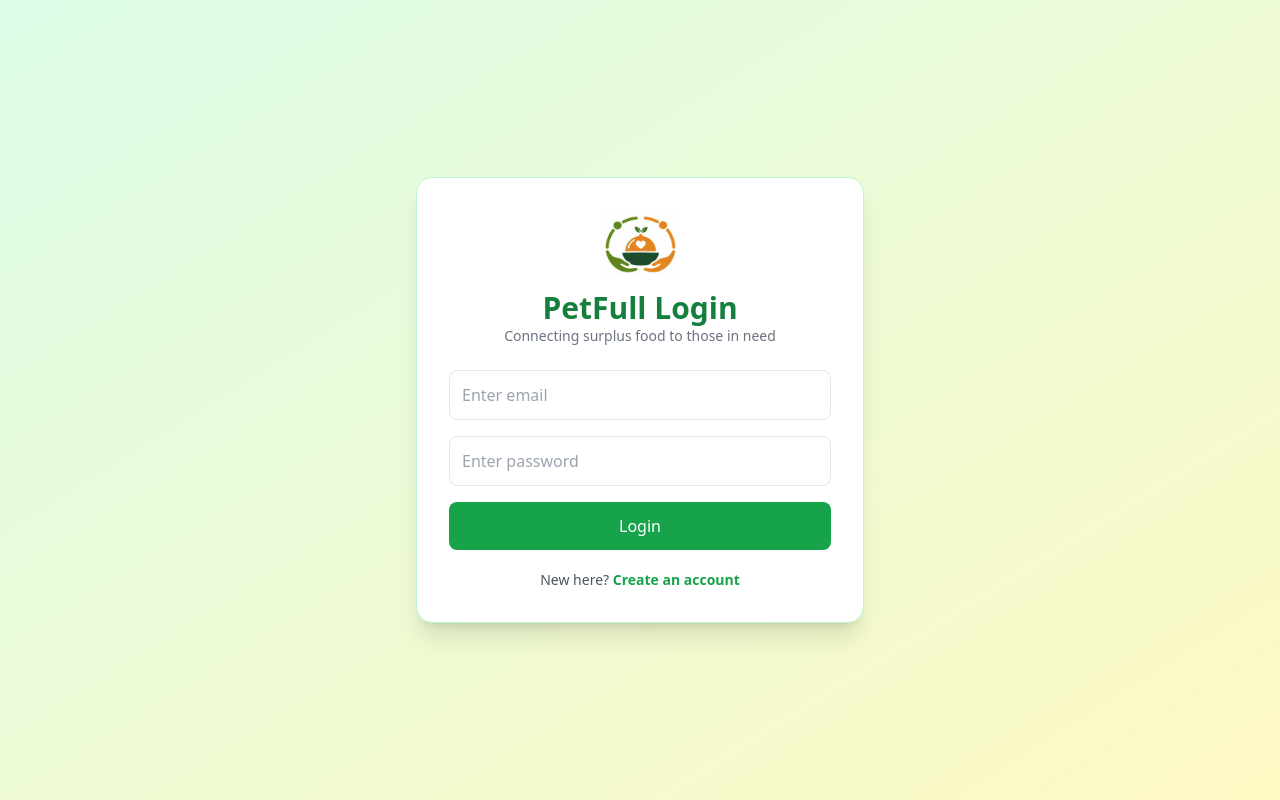
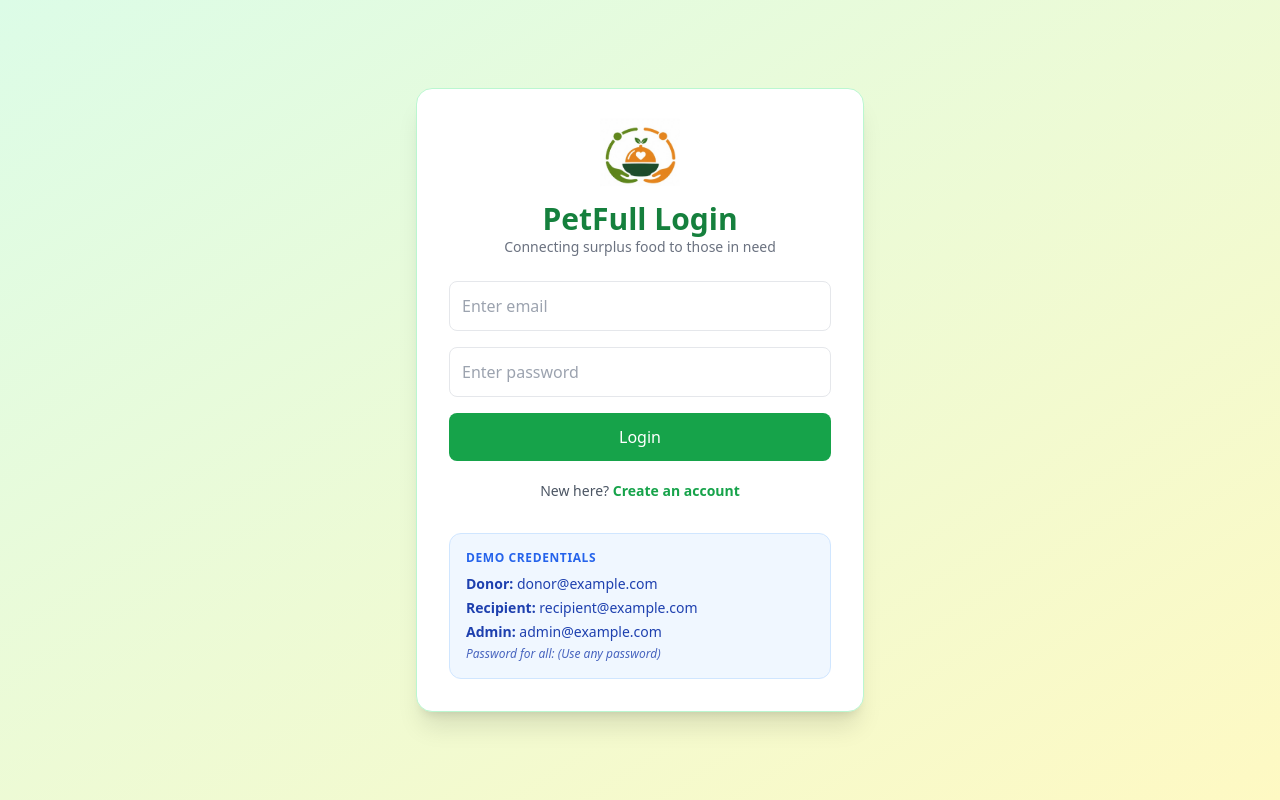
Before and after one commit to aviralgoel26/PetFull-Mine, a React (Create React App) app in the folder PetFullFrontend/petfull-frontend/: page /login in a window 1280 px wide. Built offline with nearby package versions, Linux system fonts and the light colour scheme.

Commit message:
Added demo credentials for log in

```diff
--- a/PetFullFrontend/petfull-frontend/src/pages/Login.jsx
+++ b/PetFullFrontend/petfull-frontend/src/pages/Login.jsx
@@ -107,6 +107,17 @@ const Login = () => {
             Create an account
           </a>
         </p>
+        <div className="mt-8 p-4 bg-[#f0f7ff] border border-[#d0e6ff] rounded-xl">
+          <h3 className="text-xs font-bold text-[#2563eb] uppercase tracking-wider mb-2">
+            Demo Credentials
+          </h3>
+          <div className="space-y-1 text-sm text-[#1e40af]">
+            <p><span className="font-semibold">Donor:</span> donor@example.com</p>
+            <p><span className="font-semibold">Recipient:</span> recipient@example.com</p>
+            <p><span className="font-semibold">Admin:</span> admin@example.com</p>
+            <p className="text-xs mt-2 italic opacity-80">Password for all: (Use any password)</p>
+          </div>
+        </div>
 
       </div>
     </div>
```
